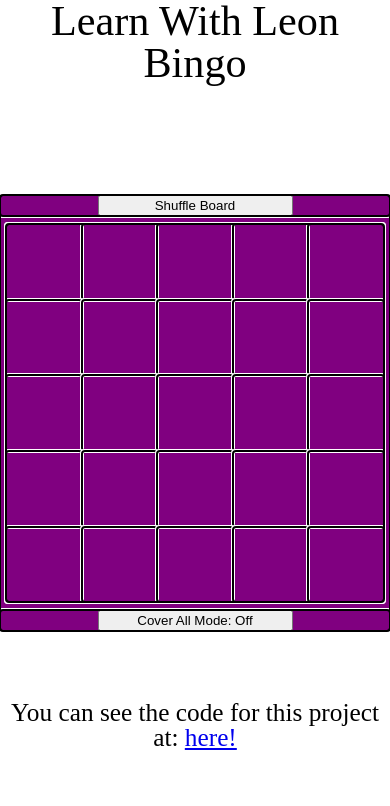
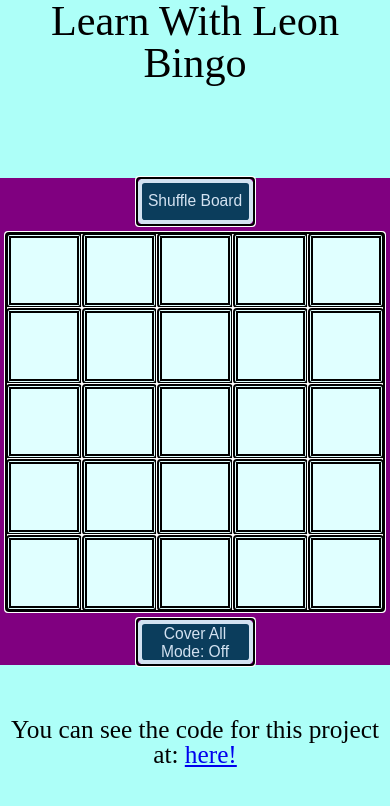
Before and after one commit to jamescrosslin/LeonBingo, a plain HTML site: page views/index.html in a window 390 px wide. Drawn offline with Linux system fonts and the light colour scheme.

Commit message:
Nearly Completed Layout
Changed tags for semantic meaning; ensured text size is within bounds of squares.

Addressed 2 raised issues

```diff
--- a/css/styles.css
+++ b/css/styles.css
@@ -8,6 +8,7 @@ body {
   width: 100%;
   font-size: 3vh;
   font-weight: 400;
+  background-color: rgba(0, 255, 234, 0.322);
 }
 header,
 footer {
@@ -19,7 +20,7 @@ footer {
 header {
   font-size: 5vh;
 }
-#main {
+main {
   display: flex;
   flex: 1;
   justify-content: center;
@@ -27,13 +28,18 @@ header {
   width: 100%;
 }
 
-#main button {
-  width: 50%;
-  height: 10%;
+main button {
+  width: 15vw;
+  height: 9vw;
+  /* style */
+  border-radius: 2vw;
+  border: 5px solid rgb(211, 226, 241);
+  background-color: rgb(11, 61, 92);
+  color: rgb(211, 226, 241);
+  font-size: inherit;
 }
 
-#removeBtnWrap,
-#coverAllBtnWrap {
+.gutter {
   display: flex;
   justify-content: center;
   align-items: center;
@@ -54,14 +60,26 @@ header {
   align-items: center;
   width: auto;
   height: auto;
+  text-align: center;
+  /*style*/
+  background-color: lightcyan;
+  border: 0.5em double black;
+  font-size: 2vh;
+  font-weight: 800;
+  font-family: serif;
+  text-shadow: 0.02em 0.01em black;
+}
+
+#board section:hover {
+  transform: scale(1.1);
 }
 
 section {
   outline: auto;
 }
 
-@media screen and (max-width: 750px) {
-  #main {
+@media screen and (max-width: 830px) {
+  main {
     flex-direction: column;
     background-color: purple;
     align-items: center;
@@ -75,10 +93,30 @@ section {
     width: 80vw;
     height: 80vw;
   }
+
+  #board section {
+    font-size: 2vw;
+  }
+  main button {
+    width: 30vw;
+    height: 12vw;
+    font-size: 4vw;
+  }
 }
 @media screen and (max-width: 500px) {
   #board {
     width: 97vw;
     height: 97vw;
   }
+  #board section {
+    font-size: 3vw;
+  }
 }
+
+@media screen and (max-height: 600px) {
+  #board {
+    background-color: rgb(157, 157, 214);
+    max-height: 97vh;
+    max-width: 97vh;
+  }
+}
--- a/js/index.js
+++ b/js/index.js
@@ -0,0 +1 @@
+const squares = document.querySelectorAll("#board section")
--- a/views/index.html
+++ b/views/index.html
@@ -9,8 +9,8 @@
   </head>
   <body>
     <header>Learn With Leon Bingo</header>
-    <section id="main">
-      <section id="removeBtnWrap"><button>Shuffle Board</button></section>
+    <main>
+      <section class="gutter"><button>Shuffle Board</button></section>
       <section id="board">
         <section></section>
         <section></section>
@@ -38,13 +38,14 @@
         <section></section>
         <section></section>
       </section>
-      <section id="coverAllBtnWrap">
+      <section class="gutter">
         <button>Cover All Mode: Off</button>
       </section>
-    </section>
+    </main>
     <footer>
       You can see the code for this project at:
       <a href="http://github.com/mightykrakyn/LeonBingo"> here!</a>
     </footer>
+    <script src="/js/index.js"></script>
   </body>
 </html>
```
